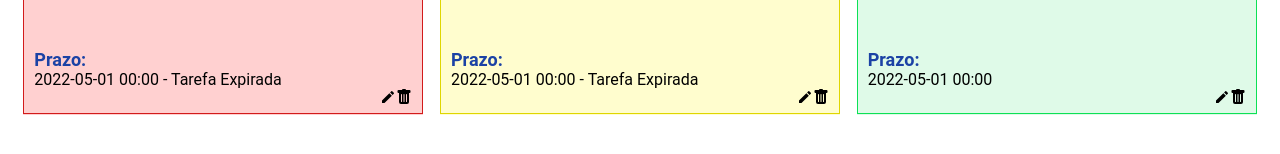
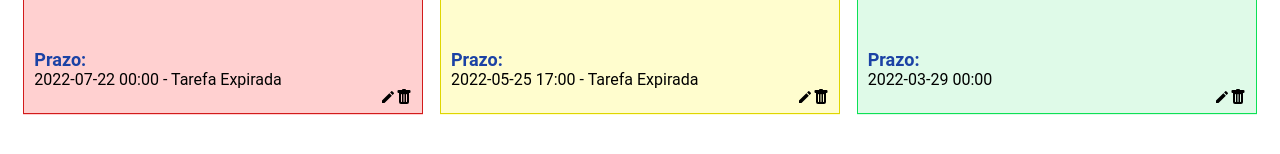
Before and after one commit to rodrigolfranca/kanban-react, a React (Create React App) app: page / in a window 1280 px wide. Shown: the part 524-678 px from the top of the page. Built offline with nearby package versions, Linux system fonts and the light colour scheme; the HTML template or start-up script is replaced by a standard one.

Commit message:
just something

```diff
--- a/src/components/Main/Main.jsx
+++ b/src/components/Main/Main.jsx
@@ -11,17 +11,17 @@ const Main = () => {
     const [tasks, setTasks] = useState([
         {
             description:"Conquistar o mundo",
-            date:"2022-05-01 00:00",
+            date:"2022-07-22 00:00",
             status:"0"
         },
         {
             description:"Kanban React",
-            date:"2022-05-01 00:00",
+            date:"2022-05-25 17:00",
             status: "1"
         },
         {
             description:"1º Ciclo do Alpha Ed/tech",
-            date:"2022-05-01 00:00",
+            date:"2022-03-29 00:00",
             status: "2"
         }
     ]);
```
